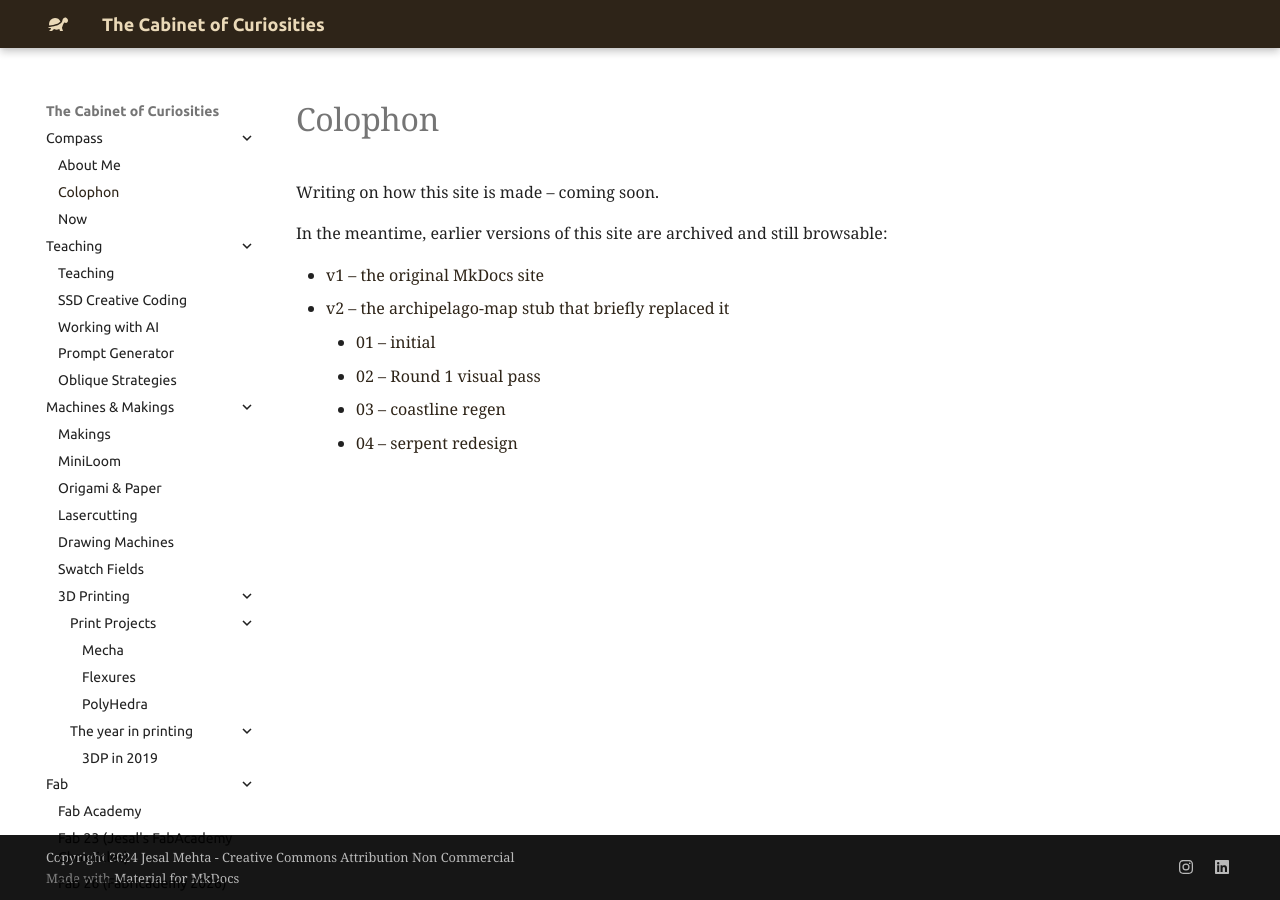
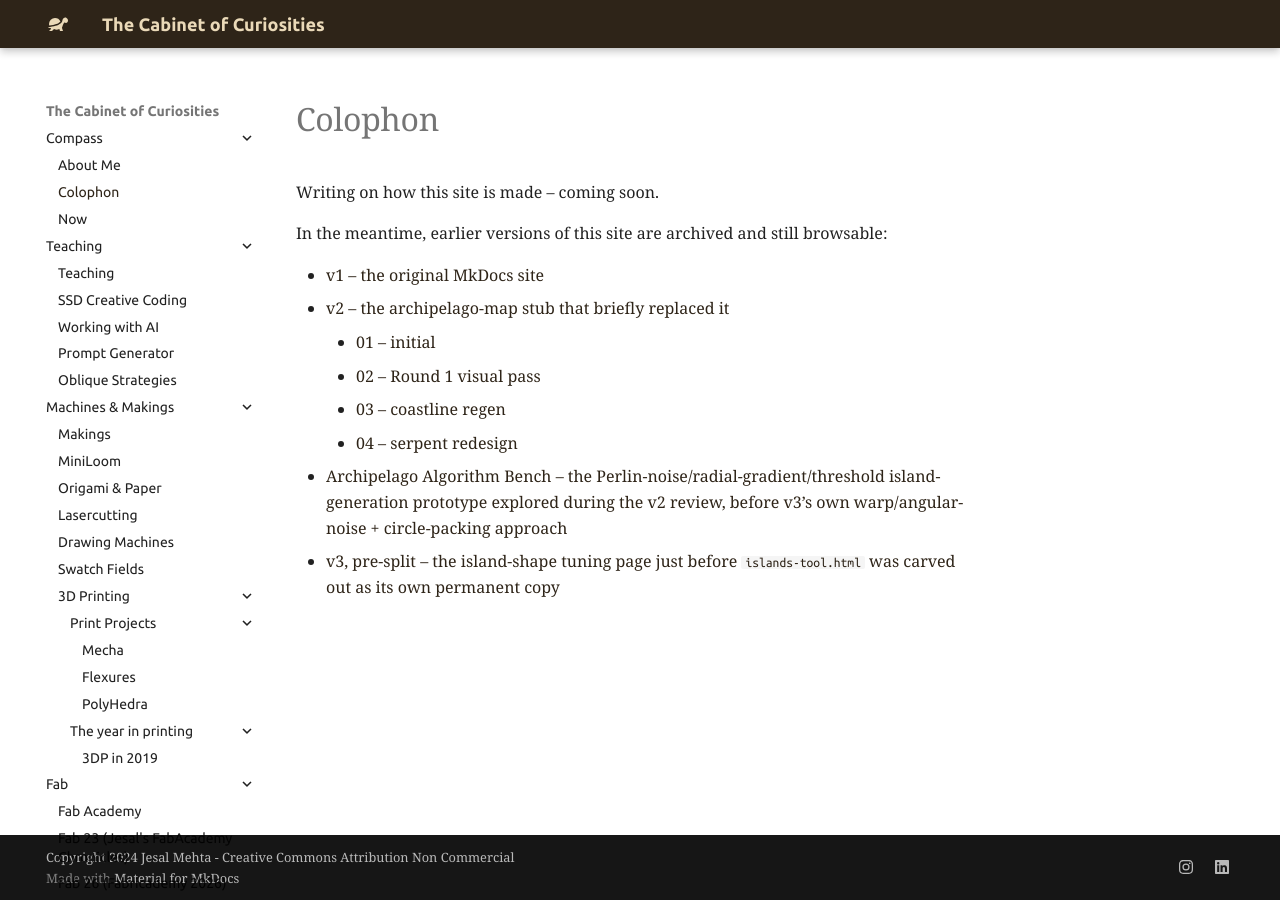
Before and after one commit to jesmehta/CabinetOfCuriosities, an MkDocs documentation site: the page built from docs/colophon.md, in a window 1280 px wide. Built offline with MkDocs 1.6.1 and Material for MkDocs 9.7.7, drawn with Linux system fonts in a browser that asks for light colours.

Commit message:
docs: link Algorithm Bench + pre-split tuning page from colophon
Same two archive additions from the last commit, wired into the actual
live-linked list (docs/colophon.md) rather than only the standalone
archived-landing-pages/index.html, which isn't linked from the site.

```diff
--- a/docs/colophon.md
+++ b/docs/colophon.md
@@ -10,3 +10,5 @@ In the meantime, earlier versions of this site are archived and still browsable:
     - [02 -- Round 1 visual pass](../archived-landing-pages/v2-history/02-round1-visual-pass/)
     - [03 -- coastline regen](../archived-landing-pages/v2-history/03-coastline-regen/)
     - [04 -- serpent redesign](../archived-landing-pages/v2-history/04-serpent-redesign/)
+- [Archipelago Algorithm Bench -- the Perlin-noise/radial-gradient/threshold island-generation prototype explored during the v2 review, before v3's own warp/angular-noise + circle-packing approach](../archived-landing-pages/algorithm-bench/)
+- [v3, pre-split -- the island-shape tuning page just before `islands-tool.html` was carved out as its own permanent copy](../archived-landing-pages/v3-history/01-pre-islands-tool-split/)
```
